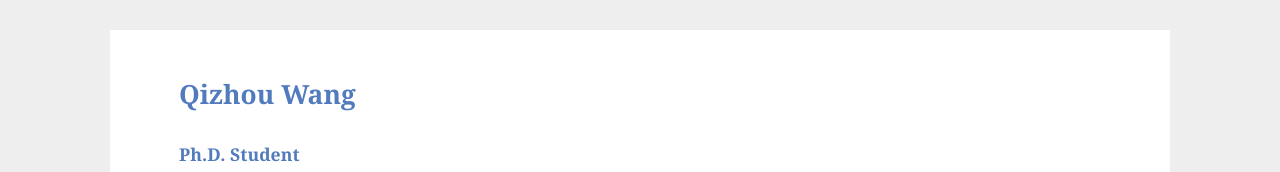
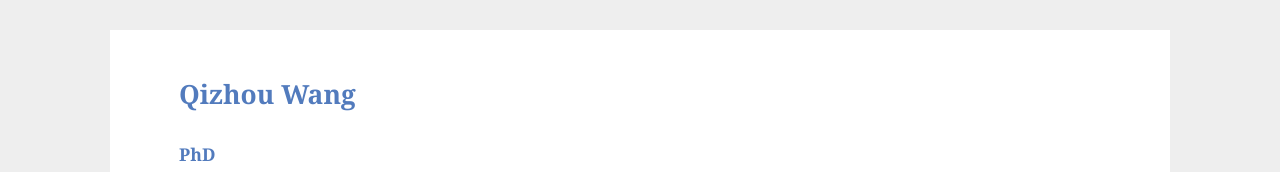
Before and after one commit to QizhouWang/homepage, a plain HTML site: page index.html in a window 1280 px wide. Shown: the top 172 px of the page. Drawn offline with Linux system fonts and the light colour scheme.

Commit message:
Update index.html

```diff
--- a/index.html
+++ b/index.html
@@ -59,7 +59,7 @@
 					<h1><b>Qizhou Wang</b>&nbsp;
                         </div>
 
-				<h3>Ph.D. Student</h3>
+				<h3>PhD</h3>
 				<p>
 					<a href="https://github.com/tmlr-group" target=&ldquo;blank&rdquo;>TMLR Group</a> <br>
 					<a href="https://www.comp.hkbu.edu.hk/v1/" target=&ldquo;blank&rdquo;>Department of Computer Science</a> <br>
```
